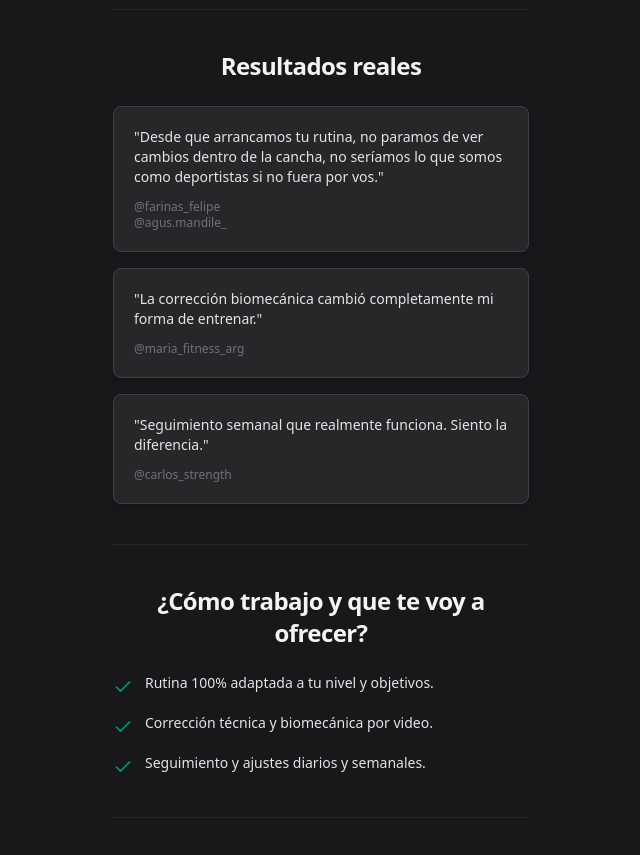
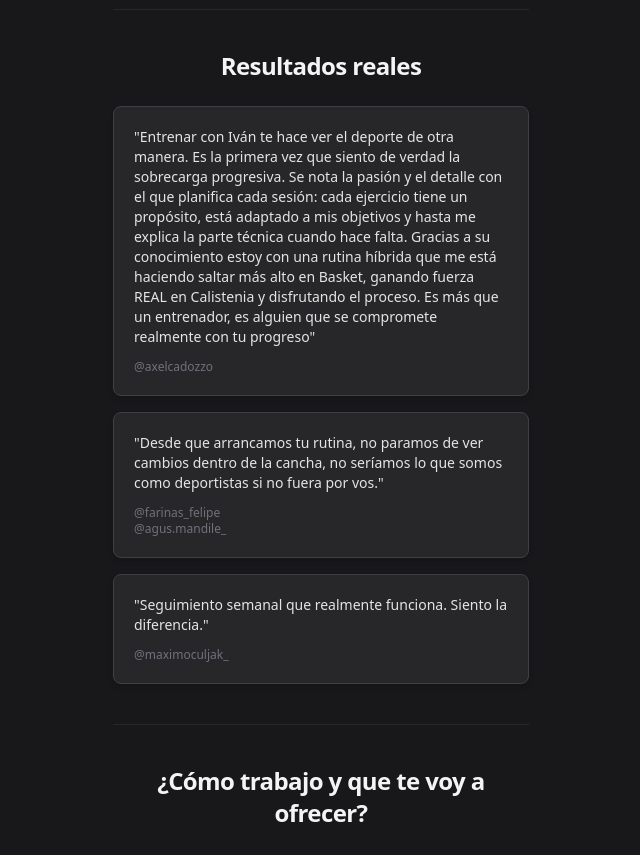
Before and after one commit to Ivo-Bazan-IT/hypeworkout-landing-page, a React (Vite) app: page / in a window 1280 px wide. Shown: the part 620-1475 px from the top of the page, without its empty margins (319-959 px from the left). Built offline with nearby package versions, Linux system fonts and the light colour scheme.

Commit message:
más testimonios

```diff
--- a/src/App.tsx
+++ b/src/App.tsx
@@ -154,6 +154,29 @@ export default function TrainerLandingPage() {
             {/* Testimonial Card 1 */}
             <div className="bg-zinc-800 rounded-lg p-5 border border-zinc-700 shadow-md">
               <p className="text-sm text-zinc-200 mb-3">
+                "Entrenar con Iván te hace ver el deporte de otra manera. Es la
+                primera vez que siento de verdad la sobrecarga progresiva. Se
+                nota la pasión y el detalle con el que planifica cada sesión:
+                cada ejercicio tiene un propósito, está adaptado a mis objetivos
+                y hasta me explica la parte técnica cuando hace falta. Gracias a
+                su conocimiento estoy con una rutina híbrida que me está
+                haciendo saltar más alto en Basket, ganando fuerza REAL en
+                Calistenia y disfrutando el proceso. Es más que un entrenador,
+                es alguien que se compromete realmente con tu progreso"
+              </p>
+              <p className="text-xs text-zinc-500">
+                <a
+                  href="https://www.instagram.com/axelcardozzo/"
+                  target="_blank"
+                >
+                  @axelcadozzo
+                </a>
+              </p>
+            </div>
+
+            {/* Testimonial Card 2 */}
+            <div className="bg-zinc-800 rounded-lg p-5 border border-zinc-700 shadow-md">
+              <p className="text-sm text-zinc-200 mb-3">
                 "Desde que arrancamos tu rutina, no paramos de ver cambios
                 dentro de la cancha, no seríamos lo que somos como deportistas
                 si no fuera por vos."
@@ -174,23 +197,20 @@ export default function TrainerLandingPage() {
                 </a>
               </p>
             </div>
-
-            {/* Testimonial Card 2 */}
-            <div className="bg-zinc-800 rounded-lg p-5 border border-zinc-700 shadow-md">
-              <p className="text-sm text-zinc-200 mb-3">
-                "La corrección biomecánica cambió completamente mi forma de
-                entrenar."
-              </p>
-              <p className="text-xs text-zinc-500">@maria_fitness_arg</p>
-            </div>
-
             {/* Testimonial Card 3 */}
             <div className="bg-zinc-800 rounded-lg p-5 border border-zinc-700 shadow-md">
               <p className="text-sm text-zinc-200 mb-3">
                 "Seguimiento semanal que realmente funciona. Siento la
                 diferencia."
               </p>
-              <p className="text-xs text-zinc-500">@carlos_strength</p>
+              <p className="text-xs text-zinc-500">
+                <a
+                  href="https://www.instagram.com/maxiculjak_/"
+                  target="_blank"
+                >
+                  @maximoculjak_
+                </a>
+              </p>
             </div>
           </div>
         </section>
```
